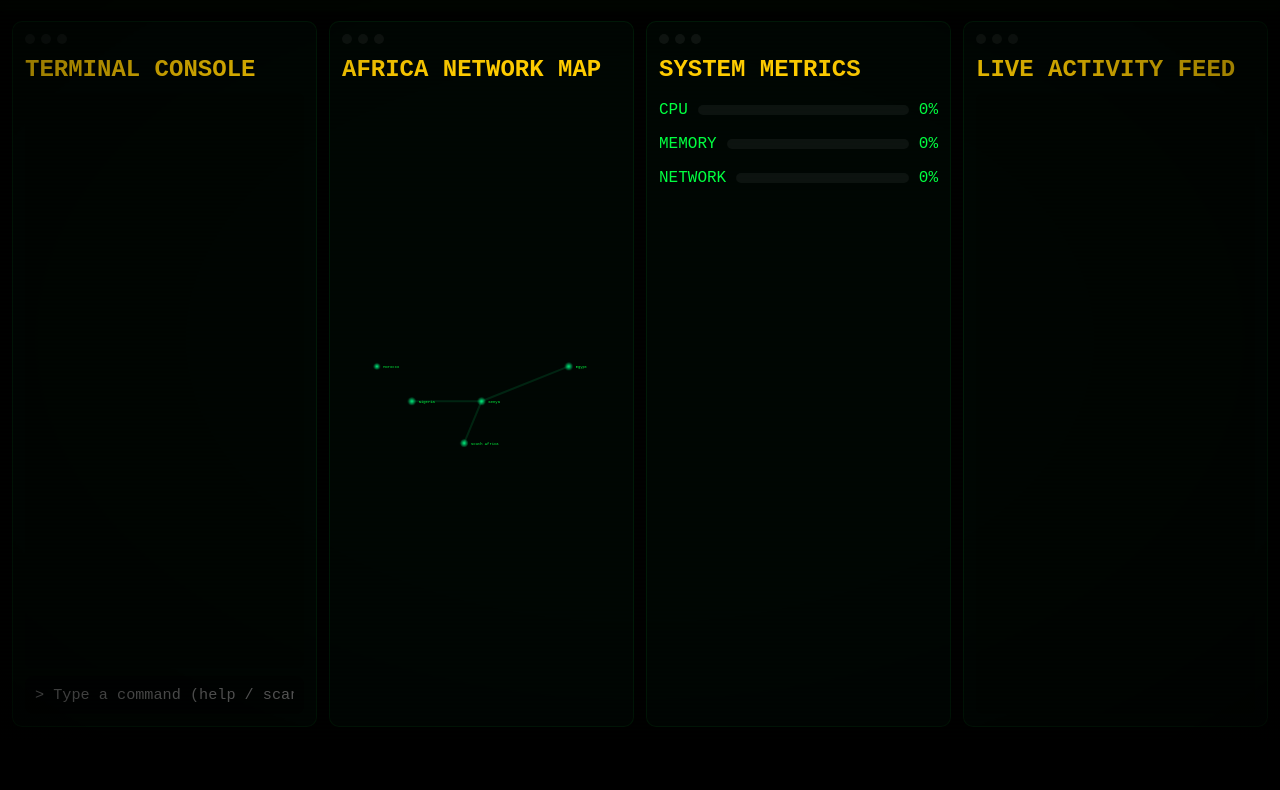
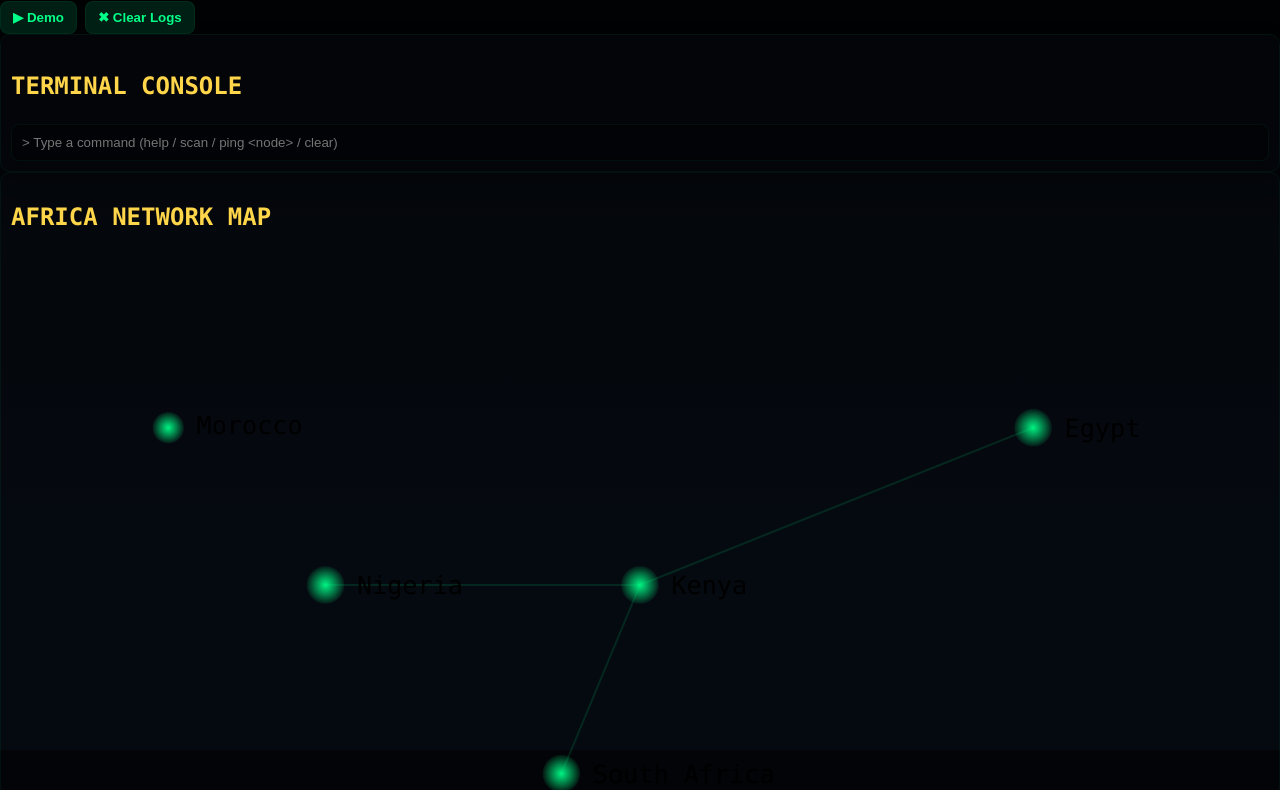
Before and after one commit to Toxicant1/Beltah_lab, a plain HTML site: page index.html in a window 1280 px wide. Shown: the part 61-851 px from the top of the page. Before the commit the page ends 800 px from the top, so only its background shows below. Drawn offline with Linux system fonts and the light colour scheme; a script that the page names is missing.

Commit message:
Update style.css

```diff
--- a/style.css
+++ b/style.css
@@ -1,125 +1,42 @@
-/* =======================================
-   BELTAH CYBERLAB - Optimized UI
-   ======================================= */
-
+/* ===== BELTAH — Single-file UI ===== */
 :root{
-  --bg:#000;
-  --neon:#00ff41;
-  --accent:#ffcc00;
-  --muted:rgba(0,255,65,0.18);
-  --font:'Courier New', monospace;
-  --panel-bg: rgba(0,10,6,0.65);
-  --glass-blur: 6px;
+  --bg:#030312; --ink:#00ff88; --accent:#ffd54a; --muted:rgba(0,255,136,0.12);
+  --glass: rgba(6,8,12,0.62); --mono: ui-monospace, SFMono-Regular, Menlo, Monaco, "Courier New", monospace;
 }
-
 *{box-sizing:border-box}
-html,body{height:100%;margin:0;padding:0}
-
-/* Base layout */
-body{
-  background:var(--bg);
-  color:var(--neon);
-  font-family:var(--font);
-  min-height:100vh;
-  display:flex;
-  flex-direction:column;
-  overflow:hidden;
-}
-
-/* CRT overlay */
-#scanlines,#vignette{
-  position:fixed;inset:0;pointer-events:none;z-index:800;
-}
-#scanlines{
-  opacity:0.05;
-  background:repeating-linear-gradient(transparent,transparent 2px,rgba(0,255,65,0.08) 2px,rgba(0,255,65,0.08) 4px);
-}
-#vignette{background:radial-gradient(ellipse at center,transparent 50%,rgba(0,0,0,0.6) 100%)}
-
-/* Header */
-.top-bar{
-  display:flex;align-items:center;gap:10px;
-  background:rgba(0, 10, 0, 0.5);
-  padding:12px 14px;box-shadow:0 0 10px rgba(0,255,65,0.04);
-}
-.brand{color:var(--accent);font-weight:700;font-size:1.15rem}
-.subtitle{color:var(--muted);font-size:0.85rem}
+html,body{height:100%;margin:0;font-family:var(--mono);background:linear-gradient(180deg,#000,#071018 70%);color:var(--ink);-webkit-font-smoothing:antialiased}
+.header{display:flex;gap:12px;align-items:center;padding:12px 14px;background:linear-gradient(90deg,rgba(255,255,255,0.02),transparent);border-bottom:1px solid rgba(0,255,136,0.03)}
+.brand{font-weight:800;color:var(--accent);letter-spacing:1px;font-size:1.05rem}
+.hint{color:var(--muted);font-size:0.86rem;margin-left:6px}
 .controls{margin-left:auto;display:flex;gap:8px}
-
-/* Buttons */
-.btn{
-  background:linear-gradient(90deg,#00b37a,#00884f);
-  color:#020202;border:none;padding:8px 12px;border-radius:6px;font-weight:700;cursor:pointer;
-  -webkit-tap-highlight-color: transparent;
-}
-.btn.danger{background:#ff3333;color:#fff}
+.btn{background:#001f14;border:1px solid rgba(0,255,136,0.06);padding:8px 12px;border-radius:8px;color:var(--ink);cursor:pointer;font-weight:700}
+.btn.warn{background:#2a0a0a;border-color:rgba(255,180,100,0.08);color:var(--accent)}
 .btn:active{transform:translateY(1px)}
-
-/* Grid layout */
-.wrap{
-  display:grid;flex:1;
-  grid-template-columns:repeat(auto-fit,minmax(300px,1fr));
-  gap:12px;padding:12px;align-items:stretch;
-}
-
-/* Panel base */
-.panel{
-  border-radius:10px;background:var(--panel-bg);
-  backdrop-filter:blur(var(--glass-blur));
-  border:1px solid rgba(0,255,65,0.08);padding:12px;display:flex;flex-direction:column;
-  min-height:120px;
-}
-.panel-title{font-weight:700;color:var(--accent);margin:6px 0 10px 0}
-
-/* Terminal */
-#terminal{
-  flex:1;background:rgba(0,0,0,0.25);border-radius:6px;padding:10px;overflow:auto;font-size:13px;
-  line-height:1.35;white-space:pre-wrap;
-}
-#terminal .line{margin:6px 0}
-#cmd{
-  border:none;background:rgba(0,0,0,0.45);color:var(--neon);padding:10px;border-radius:8px;margin-top:8px;
-  font-family:var(--font);font-size:0.95rem;width:100%;
-}
-#cmd:focus{outline:2px solid rgba(0,255,65,0.08);}
-
-/* Map */
-#map{flex:1;display:flex;align-items:center;justify-content:center}
-.network{width:100%;height:100%;max-height:320px}
-
-/* Nodes & links */
-.link{stroke:rgba(0,255,120,0.12);stroke-width:2;vector-effect:non-scaling-stroke}
-.node{fill:url(#pulse);cursor:pointer;transition:transform .18s ease,opacity .18s ease;will-change:transform,opacity}
-.node:hover{transform:scale(1.25)}
-.node-label{fill:var(--neon);font-size:11px}
-
-/* Stats */
-.stat{display:flex;align-items:center;justify-content:space-between;margin:8px 0}
-.bar{flex:1;background:rgba(255,255,255,0.05);height:10px;border-radius:8px;margin:0 10px;overflow:hidden}
-.bar i{display:block;height:100%;width:0%;background:linear-gradient(90deg,#00ff88,#00b384);transition:width .4s ease}
-
-/* Feed */
-#feed{flex:1;background:rgba(0,0,0,0.2);padding:8px;border-radius:6px;overflow:auto;font-size:13px;line-height:1.3}
-.feed-line{display:flex;gap:8px;align-items:flex-start;margin:6px 0}
-.feed-line .time{color:var(--muted);font-size:11px;min-width:56px}
-
-/* Chrome dots */
-.chrome{display:flex;gap:6px;margin-bottom:6px}
-.chrome .dot{width:10px;height:10px;border-radius:50%;background:rgba(255,255,255,0.06)}
-
-/* Small screens */
-@media (max-width:520px){
-  .brand{font-size:1rem}
-  .panel{padding:10px}
-  #cmd{padding:12px}
-  .network{max-height:240px}
-}
-
-/* Reduce animations on low-power devices */
-@media (prefers-reduced-motion:reduce){
-  .node,.btn{transition:none}
-  .glitch{animation:none}
-}
-
-/* tiny accessible focus */
-.nodeGroup:focus { outline: 2px dashed rgba(0,255,65,0.12) }
+.layout{display:grid;grid-template-columns:1fr 420px;grid-template-rows:1fr;gap:12px;padding:12px;height:calc(100vh - 64px)}
+.left{display:flex;flex-direction:column;gap:12px}
+.panel{background:var(--glass);border-radius:10px;padding:10px;border:1px solid rgba(0,255,136,0.05);box-shadow:0 6px 18px rgba(0,0,0,0.45);display:flex;flex-direction:column;min-height:120px}
+.panel-title{color:var(--accent);font-weight:700;margin-bottom:8px}
+.terminal{flex:1;display:flex;flex-direction:column;gap:8px}
+#terminalOut{background:rgba(0,0,0,0.28);border-radius:8px;padding:10px;flex:1;overflow:auto;font-size:13px;line-height:1.35}
+.inputRow{display:flex;gap:8px;align-items:center}
+#cmd{flex:1;padding:10px;border-radius:8px;border:1px solid rgba(0,255,136,0.06);background:rgba(0,0,0,0.4);color:var(--ink)}
+.small{font-size:12px;color:var(--muted)}
+.mapWrap{height:350px;display:flex;align-items:center;justify-content:center;position:relative;overflow:hidden}
+svg.network{width:100%;height:100%}
+.nodeGroup{cursor:grab;touch-action:none}
+.node{fill: url(#pulse); transition:transform .14s ease, r .18s ease; transform-origin:center}
+.node:hover{transform:scale(1.2)}
+.nodeLabel{fill:var(--ink);font-size:11px}
+.link{stroke:rgba(0,255,136,0.12);stroke-width:2;vector-effect:non-scaling-stroke}
+.metrics{display:flex;gap:8px;margin-top:6px;align-items:center}
+.spark{width:100px;height:28px;background:rgba(0,0,0,0.16);border-radius:6px;padding:6px}
+.feed{flex:1;overflow:auto;background:rgba(0,0,0,0.14);padding:8px;border-radius:8px;font-size:13px}
+.feedLine{display:flex;gap:8px;align-items:flex-start;margin:6px 0}
+.feedTime{color:var(--muted);min-width:56px;font-size:12px}
+.controlsRow{display:flex;gap:8px;align-items:center;margin-top:8px}
+.toggle{display:inline-flex;align-items:center;gap:6px;padding:6px 8px;background:rgba(0,0,0,0.14);border-radius:8px;border:1px solid rgba(0,255,136,0.04)}
+.footer{padding:10px;font-size:12px;color:var(--muted);text-align:center}
+.badge{background:rgba(255,255,255,0.02);padding:4px 8px;border-radius:999px;border:1px solid rgba(255,255,255,0.02);font-weight:700;color:var(--accent)}
+@media (max-width:900px){.layout{grid-template-columns:1fr;grid-auto-rows:auto;height:auto}.mapWrap{height:260px}}
+/* reduce motion for battery */
+@media (prefers-reduced-motion:reduce){*{transition:none!important}}
```
